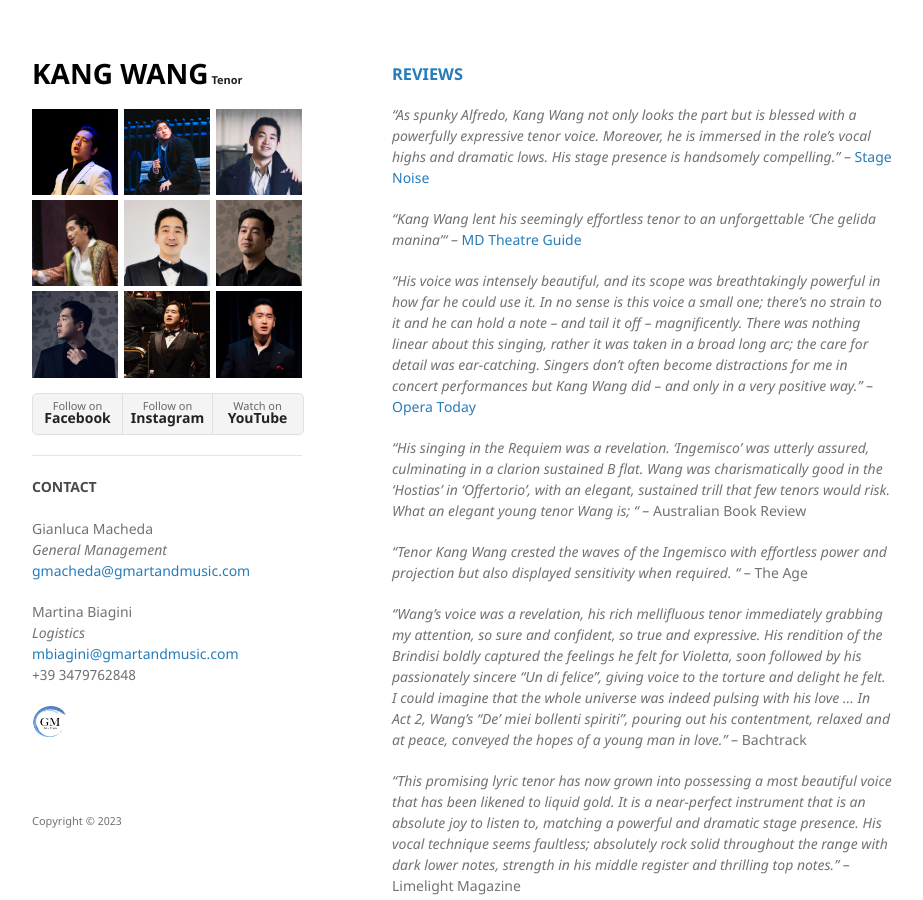
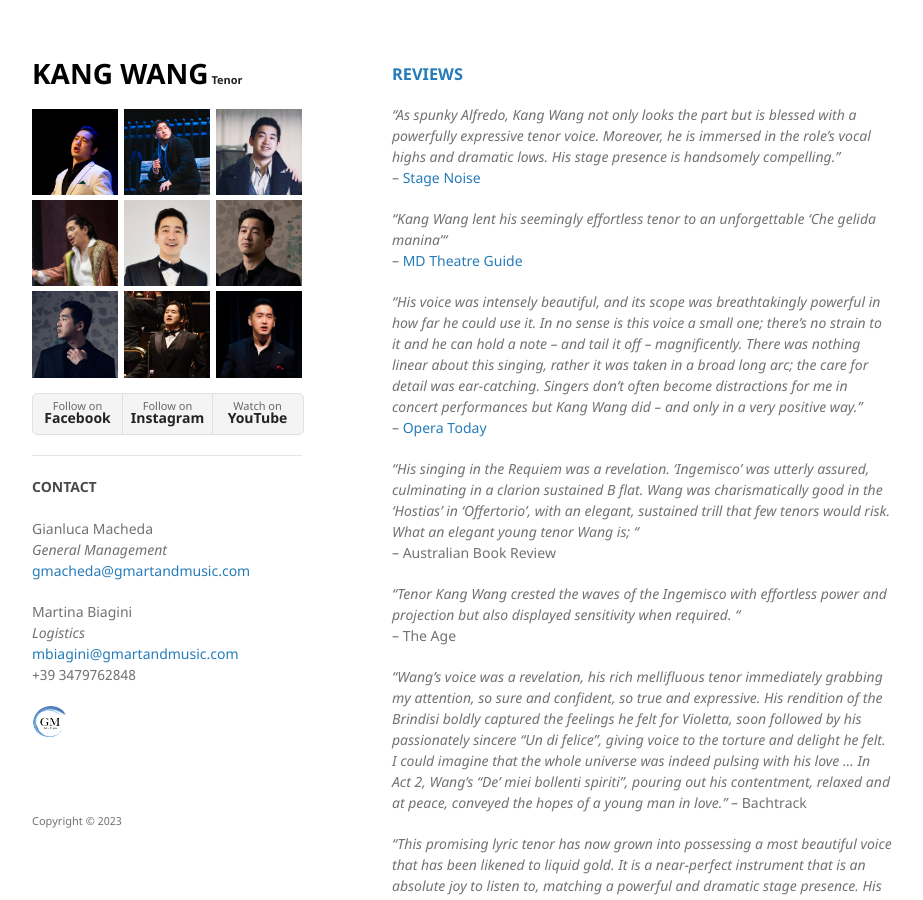
Before and after one commit to kwopera/kwt, a Jekyll site: the page built from reviews.md, in a window 1280 px wide and 900 px high. Shown: the whole window, without its empty margins (178-1101 px from the left). Built offline with Jekyll 4.4.1, drawn with Linux system fonts in a browser that asks for light colours; our own code applies the rules of GitHub Pages for plain Markdown files.

```diff
--- a/reviews.md
+++ b/reviews.md
@@ -1,19 +1,19 @@
 <h3 id="reviews"><a href="{{ "/reviews.html" | absolute_url }}#reviews">REVIEWS</a></h3>
 <br/>
 _"As spunky Alfredo, Kang Wang not only looks the part but is blessed with a powerfully expressive tenor voice. Moreover, he is immersed in the role’s vocal highs and dramatic lows. His stage presence is handsomely compelling."_
--- <a href ="http://www.stagenoise.com/review/2024/la-traviata" target="_blank">Stage Noise</a>
+<br/>-- <a href ="http://www.stagenoise.com/review/2024/la-traviata" target="_blank">Stage Noise</a>
 
 _"Kang Wang lent his seemingly effortless tenor to an unforgettable 'Che gelida manina'"_
--- <a href ="https://mdtheatreguide.com/2023/05/opera-review-puccinis-la-boheme-presented-by-the-washington-national-opera-at-the-kennedy-center/" target="_blank"> MD Theatre Guide </a>
+<br/>-- <a href ="https://mdtheatreguide.com/2023/05/opera-review-puccinis-la-boheme-presented-by-the-washington-national-opera-at-the-kennedy-center/" target="_blank"> MD Theatre Guide </a>
 
 _"His voice was intensely beautiful, and its scope was breathtakingly powerful in how far he could use it. In no sense is this voice a small one; there’s no strain to it and he can hold a note – and tail it off – magnificently. There was nothing linear about this singing, rather it was taken in a broad long arc; the care for detail was ear-catching. Singers don’t often become distractions for me in concert performances but Kang Wang did – and only in a very positive way."_
--- <a href="https://operatoday.com/2023/01/tan-duns-buddha-passion-a-flawed-work-which-isnt-all-it-seems/" target="_blank">Opera Today</a>
+<br/>-- <a href="https://operatoday.com/2023/01/tan-duns-buddha-passion-a-flawed-work-which-isnt-all-it-seems/" target="_blank">Opera Today</a>
 
 _“His singing in the Requiem was a revelation. ‘Ingemisco’ was utterly assured, culminating in a clarion sustained B flat. Wang was charismatically good in the ‘Hostias’ in ‘Offertorio’, with an elegant, sustained trill that few tenors would risk. What an elegant young tenor Wang is; “_
--- Australian Book Review
+<br/>-- Australian Book Review
 
 _"Tenor Kang Wang crested the waves of the Ingemisco with effortless power and projection but also displayed sensitivity when required. "_
--- The Age
+<br/>-- The Age
 
 _"Wang’s voice was a revelation, his rich mellifluous tenor immediately grabbing my attention, so sure and confident, so true and expressive. His rendition of the Brindisi boldly captured the feelings he felt for Violetta, soon followed by his passionately sincere “Un di felice”, giving voice to the torture and delight he felt. I could imagine that the whole universe was indeed pulsing with his love ... In Act 2, Wang’s “De' miei bollenti spiriti”, pouring out his contentment, relaxed and at peace, conveyed the hopes of a young man in love."_
 -- Bachtrack
```
